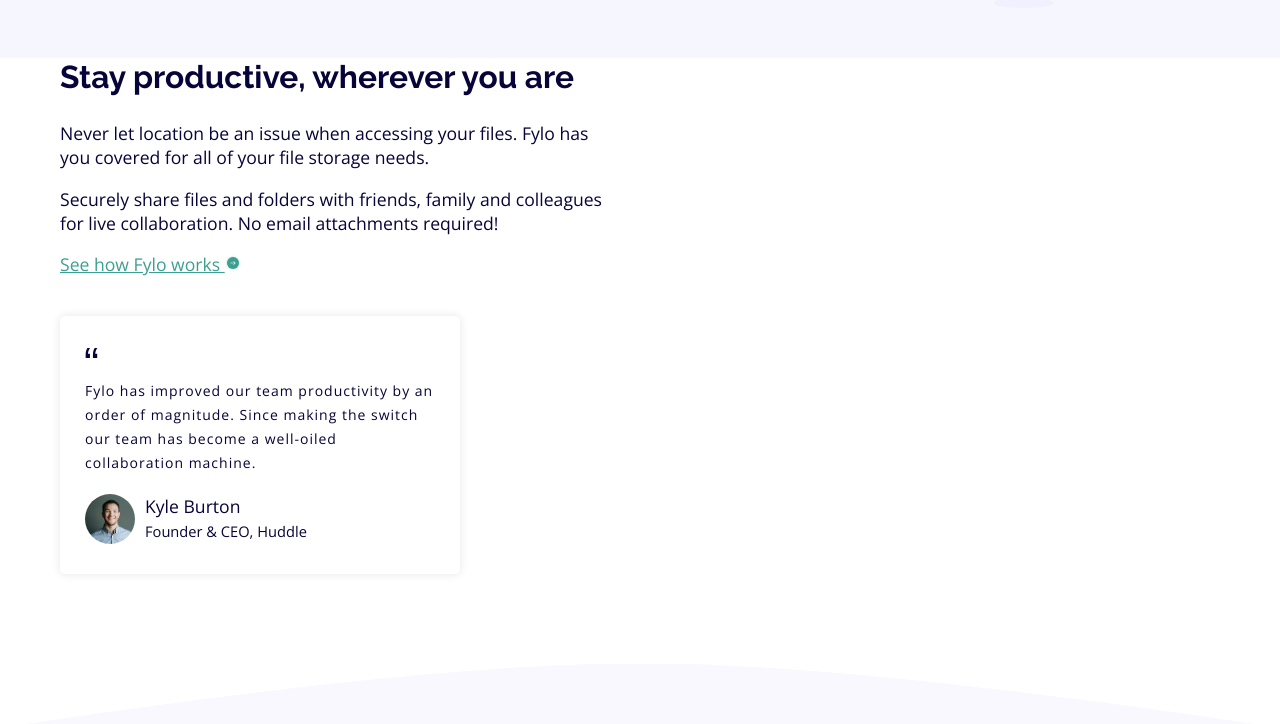
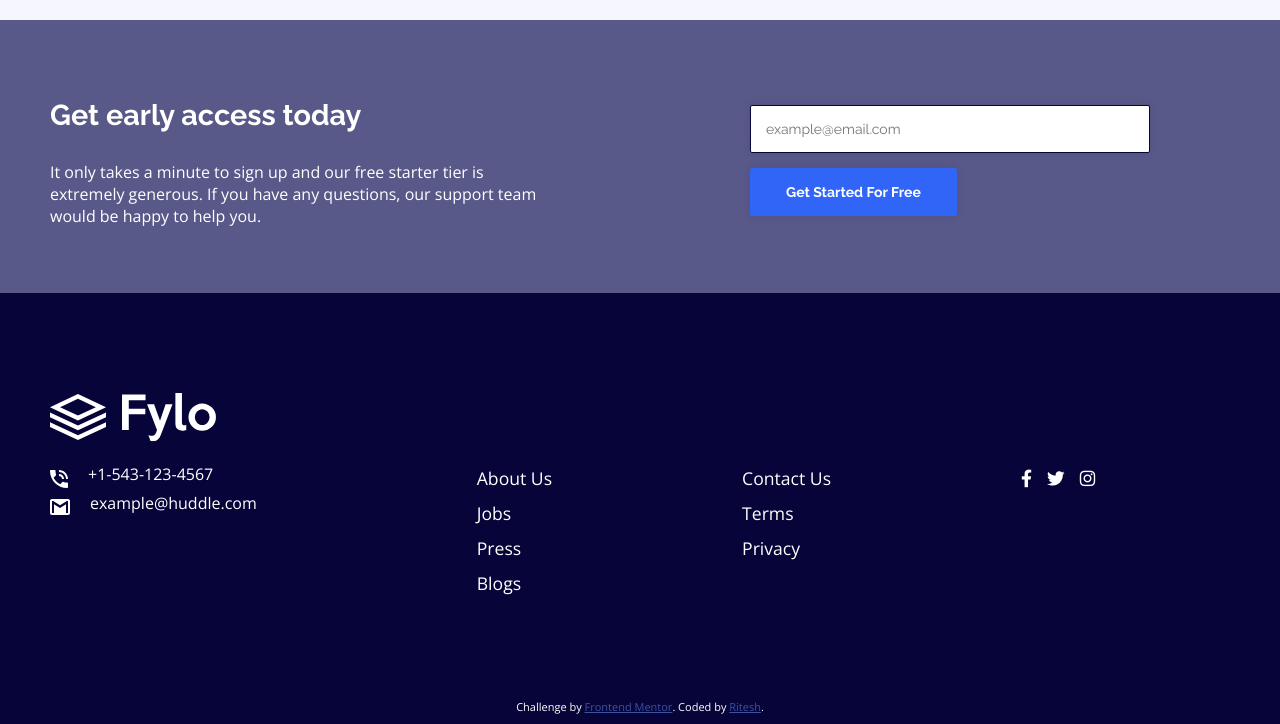
Before and after one commit to the-lone-coder/fylo-landing-page-with-two-column-layout-master, a plain HTML site: page index.html in a window 1280 px wide. Shown: the part 1396-2120 px from the top of the page. Drawn offline with nearby package versions, Linux system fonts and the light colour scheme.

Commit message:
Updated the .css file structure in accordance with the updated .html structure,desktop version of website complete

```diff
--- a/style.css
+++ b/style.css
@@ -24,83 +24,142 @@ body {
     color: var(--very-dark-blue);
 }
 
-a {
-    color: var(--moderate-cyan);
+h1, h2, h3, h4 {
+    font-weight: 700;
+    font-family: 'Raleway', sans-serif;
 }
 
-img {
+h1 {
+    font-size: 2.5rem;
+}
+
+h2 {
+    font-size: 2rem;
+}
+
+h3 {
+    font-size: 1.8rem;
+}
+
+p {
+    font-family: 'Open Sans', sans-serif;
+    font-weight: 400;
+    font-size: 16px;
+}
+
+a {
+    font-family: 'Open Sans', sans-serif;
+    font-weight: 400;
+}
+
+
+/*form styling*/
+input {
+    font-family: 'Raleway', sans-serif;
+    font-size: 14px;
+    box-shadow: 0 0 10px rgba(0, 0, 0, 0.1);
+    border: 1px solid hsl(243, 87%, 12%);
+    border-radius: 2px;
+    padding: 15px;
+}
+
+.form-and-button-one-container input {
+    width: 20rem;
+}
+/*form styling ends*/
+
+
+/*button styling*/
+button {
+    background-color: var(--bright-blue);
+    border: 1px solid var(--bright-blue);
+    border-radius: 2px;
+    box-shadow: 0 0 10px rgba(0, 0, 0, 0.1);
+    color: #fff;
+    font-family: 'Raleway', sans-serif;
+    font-weight: 700;
+    font-size: 14px;
+    padding: 15px;
+}
+
+.form-and-button-one-container button {
+    margin-left: 15px;
+    padding-left: 35px;
+    padding-right: 35px;
+}
+
+.form-and-button-two-container button {
+    margin-top: 15px;
+    padding-left: 35px;
+    padding-right: 35px;
+}
+/*button styling ends*/
+
+
+/*Header styling*/
+.main-logo img {
+    padding-top: 35px;
+    padding-left: 50px;
+}
+
+nav {
+    display: flex;
+    flex-direction: row;
+    justify-content: space-between;
+}
+
+.nav-list ul {
+    display: flex;
+}
+
+.nav-list li{
+    list-style-type: none;
+    padding-top: 25px;
+    padding-right: 50px;
+}
+
+.nav-list a{
+    text-decoration: none;
+    color: var(--desaturated-blue);
+    font-family: 'Raleway', sans-serif;
+    font-weight: 400;
+}
+/*Header styling ends*/
+
+
+/*container-one styling*/
+.container-one {
+    display: flex;
+    flex-direction: row;
+    padding: 50px;
+}
+
+.container-one .container-a {
+    padding-top: 3rem;
+}
+
+.container-b img {
     max-width: 100%;
 }
 
-h1,
-h2,
-h3 {
-    font-family: 'Raleway', sans-serif;
-}
-
-h2 {
-    font-size: 1.8em;
-    margin-top: 0;
-}
-
-
-/*Nav section styling*/
-nav {
-    display: flex;
-    align-items: center;
-    justify-content: space-between;
-    margin: 30px auto;
-}
-
-nav ul {
-    display: flex;
-    flex-direction: row;
-    padding: 0;
-    list-style-type: none;
-}
-
-nav ul li {
-    margin-left: 50px;
-}
-
-nav ul a {
-    color: var(--very-dark-blue);
-    font-family: 'Raleway', sans-serif;
-    text-decoration: none;
-}
-
-nav img {
-    margin-left: 60px;
-}
-/*Nav section end*/
-
-
-/*Container section styling*/
-.container-a {
+.form-and-button-one-container {
     display: flex;
     flex-direction: row;
 }
+/*container-one styling ends*/
 
-.container-a-one {
-    width: 550px;
-    margin-left: 60px;
-}
 
-.container-a-two img{
-    width: 35rem;
-    margin-left: 60px;
-}
-
-.container-b {
+/*container-two styling*/
+.container-two {
     display: flex;
     flex-direction: row;
     background-color: var(--light-grayish-blue);
     margin-top: 150px;
     position: relative;
-    padding: 50px 0;
+    padding: 50px;
 }
 
-.container-b::before {
+.container-two::before {
     content: '';
     background-image: url('./images/bg-curve-desktop.svg');
     background-size: cover;
@@ -108,211 +167,150 @@ nav img {
     position: absolute;
     top: -60px;
     left: 0;
-    height: 100px;
+    height: 95px;
     width: 100%;
 }
 
-.container-b-one {
-    margin-top: 25px;
-    margin-left: 60px;
-    width: 570px;
+.container-two .container-b img {
+    padding-top: 45px;
 }
 
-.container-b-two img {
-    width: 35rem;
+.feedback-container {
+    background-color: #fff;
+    box-shadow: 0 0 10px rgba(0, 0, 0, 0.1);
+    border-radius: 5px;
+    padding: 25px;
     margin-top: 40px;
-    margin-left: 60px;
+    width: 70%;
 }
 
-.container-c {
+.user-info {
     display: flex;
     flex-direction: row;
-    flex: 1;
+    margin-top: 20px;
+}
+
+.user-image img {
+    border-radius: 50%;
+    height: 50px;
+    margin-right: 10px;
+    width: 50px;
+    margin-top: 10px;
+}
+
+.user-data {
+    display: flex;
+    flex-direction: column;
+    margin-top: -1.2rem;
+}
+
+.user-data h4 {
+    padding-top: 18px;
+    font-size: 14px;
+}
+
+.user-data small {
+    margin-top: -18px;
+    font-size: 12px;
+}
+/*container-two styling ends*/
+
+
+/*container-three styling*/
+.container-three {
+    display: flex;
+    flex-direction: row;
     background-color: var(--desaturated-blue);
     color: #fff;
-    padding: 50px 0;
+    padding: 50px;
 }
 
-.container-c-one  {
-    margin-left: 60px;
+.container-three .container-a {
+    width: 500px;
 }
 
-/**Container section styling ends/
+.form-and-button-two-container {
+    margin-top: 35px;
+    margin-left: 200px;
+}
 
-/*Form section styling*/
-.form-and-btn-one {
+.form-and-button-two-container form input {
+    width: 400px;
+}
+/*container-three styling ends*/
+
+
+/*footer-container styling*/
+footer {
+    background-color: var(--very-dark-blue);
+    color: #fff;
+    padding: 50px;
+    padding-top: 100px;
+}
+
+.flexing-elements {
     display: flex;
     flex-direction: row;
 }
 
-.form-and-btn-one input {
-    border-radius: 2px;
-    border: 1px solid var(--very-dark-blue);
-    width: 20rem;
-    font-family: 'Raleway',sans-serif;
-    font-size: 16px;
-    flex: 0.7;
-    padding: 15px;
+.telephone {
+    display: flex;
+    flex-direction: row;
+    margin-bottom: -25px;
 }
 
-.form-and-btn-one input::placeholder {
-    color: var(--light-gray);
+.telephone img {
+    width: 18px;
+    height: 18px;
+    margin-top: 23px;
+    margin-right: 20px;
 }
 
-.form-and-btn-two {
-    display: flex;
-    flex-direction: column;
-}
-
-.form-and-btn-two input {
-    box-shadow: 0 0 10px rgba(0, 0, 0, 0.1);
-    border: none;
-    border-radius: 2px;
-    border: 1px solid var(--very-dark-blue);
-    width: 28rem;
-    font-family: 'Raleway',sans-serif;
-    font-size: 16px;
-    flex: 1;
-    padding: 15px;
-}
-/*Form section styling end*/
-
-
-/*Button styling*/
-.form-and-btn-one button {
-    border: 1px solid var(--bright-blue);
-    background-color: var(--bright-blue);
-    border-radius: 2px;
-    box-shadow: 0 0 10px rgba(0, 0, 0, 0.1);
-    color: #fff;
-    font-family: 'Raleway',sans-serif;
-    font-weight: 700;
-    font-size: 14px;
-    flex: 0.3;
-    width: 15rem;
-    padding: 15px;
-    margin-left: 10px;
-}
-
-.form-and-btn-two {
-    margin-left: 150px;
-}
-
-.form-and-btn-two button {
-    border: 1px solid var(--bright-blue);
-    background-color: var(--bright-blue);
-    border-radius: 2px;
-    box-shadow: 0 0 10px rgba(0, 0, 0, 0.1);
-    color: #fff;
-    font-family: 'Raleway',sans-serif;
-    font-weight: 700;
-    font-size: 14px;
-    flex: 0.3;
-    width: 15rem;
-    height: 51px;
-    padding: 15px;
-    margin: 20px 0 0;
-}
-/*Button styling end*/
-
-
-/*Feedback container styling*/
-.feedback-container {
-    background-color: #fff;
-    box-shadow: 0 0 10px rgba(0, 0, 0, 0.1);
-    border-radius: 5px;
-    max-width: 100%;
-    width: 350px;
-    padding: 25px;
-    margin-top: 40px;
-    width: 25rem;
-    margin-left: 0px;
-}
-
-.feedback-container p {
-    font-size: 14px;
-    letter-spacing: 1px;
-    line-height: 1.7;
-}
-
-.user-info {
-    display: flex;
-    margin-top: 20px;
-}
-
-.user-info img {
-    border-radius: 50%;
-    height: 50px;
-    margin-right: 10px;
-    width: 50px;
-}
-
-.user-info h4 {
-    font-weight: 400;
-    margin: 0;
-}
-
-/*Footer styling*/
-footer {
-    background-color: var(--very-dark-blue);
-    color: #fff;
-    padding-top: 50px;
-}
-
-.footer-container {
+.email {
     display: flex;
     flex-direction: row;
 }
 
+.email img {
+    width: 20px;
+    height: 16px;
+    margin-top: 23px;
+    margin-right: 20px;
+}
 
-.links-container {
+.list-container {
     display: flex;
     flex-direction: row;
-    margin-top: 5.6rem;
-    margin-left: 150px;
-    margin-right: 100px;
+    margin-top: 50px;
+    margin-left: 180px;
+    line-height: 2;
 }
 
-.second-link {
-    margin-left: 120px;
-}
-
-.links-container-start {
-    margin-left: 60px;
-    margin-top: 2.5rem;
-}
-
-.links-container-start ul {
+.list-container-one li {
     list-style-type: none;
 }
 
-.links-container-start ul li {
-    margin-bottom: 20px;
+.list-container-one a {
+    color: #fff;
+    text-decoration: none;
 }
 
-.links-container-start ul li{
-    margin-bottom: 20px;
-    margin-left: -10px;
+.list-container-two {
+    margin-left: 150px;
 }
 
-.links-container ul {
+.list-container-two li {
     list-style-type: none;
 }
 
-.links-container ul li {
-    margin-bottom: 20px;
+.list-container-two a {
+    color: #fff;
+    text-decoration: none;
 }
 
 .social-container {
-    margin-top: 5.5rem;
-}
-
-.social-container ul {
-    list-style-type: none;
-}
-
-.social-container ul li {
-    margin-bottom: 20px;
+    margin-top: 55px;
+    margin-left: 150px;
 }
 
 .social-container ul{
@@ -320,6 +318,17 @@ footer {
     flex-direction: row;
 }
 
-.social-container li{
-    padding-right: 20px;
+.social-container li {
+    list-style-type: none;
+    padding-right: 15px;
 }
+
+.social-container a {
+    text-decoration: none;
+    color: #fff;
+}
+
+.attribution {
+    margin-top: 5rem;
+}
+/*footer-container styling ends*/
```
